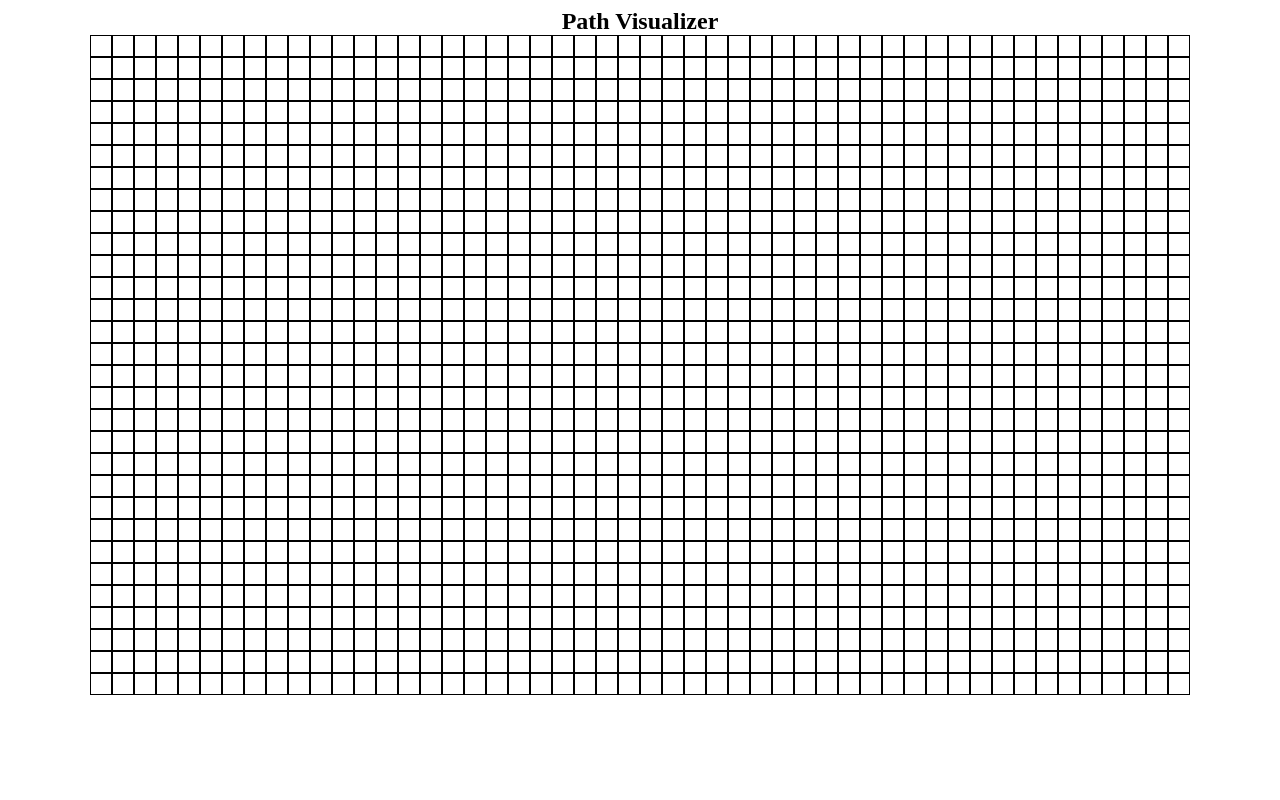
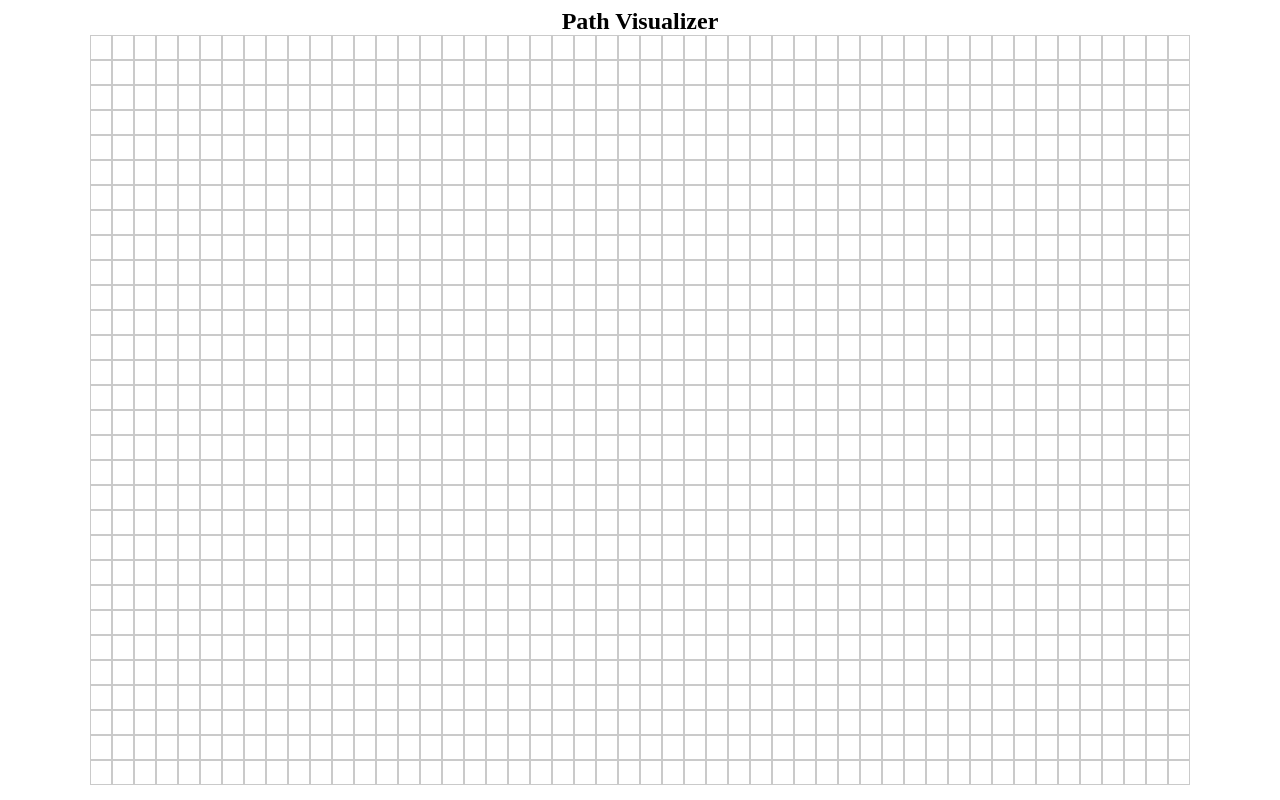
Before and after one commit to Blade365z/path-visualizer, a React (Create React App) app: page / in a window 1280 px wide. Built offline with nearby package versions, Linux system fonts and the light colour scheme.

Commit message:
grid logic updated

```diff
--- a/public/index.html
+++ b/public/index.html
@@ -15,6 +15,7 @@
       user's mobile device or desktop. See https://developers.google.com/web/fundamentals/web-app-manifest/
     -->
     <link rel="manifest" href="%PUBLIC_URL%/manifest.json" />
+    <link rel="stylesheet" href="https://cdnjs.cloudflare.com/ajax/libs/font-awesome/5.15.3/css/all.min.css" integrity="sha512-iBBXm8fW90+nuLcSKlbmrPcLa0OT92xO1BIsZ+ywDWZCvqsWgccV3gFoRBv0z+8dLJgyAHIhR35VZc2oM/gI1w==" crossorigin="anonymous" />
     <!--
       Notice the use of %PUBLIC_URL% in the tags above.
       It will be replaced with the URL of the `public` folder during the build.
--- a/src/components/App.css
+++ b/src/components/App.css
@@ -1,15 +1,33 @@
 .node {
+  text-align: center;
+  padding-top: 3px;
   height: 20px;
   width: 20px;
-  border: 1px solid;
+  border-width: 1px;
+  border-color: rgba(51, 51, 51, 0.26);
+  border-style: solid;
 }
 .grid-container {
   display: flex;
   justify-content: center;
 }
-
+.node:hover {
+  background-color: rgb(202, 201, 201);
+}
+.node-symbol {
+  text-align: center;
+  margin-top: 2px;
+}
 .grid {
   vertical-align: middle;
   display: grid;
   grid-template-columns: repeat(50, 1fr);
 }
+
+.destination-node {
+  color: rgb(241, 31, 31);
+}
+
+.obstacle-node {
+  background-color: rgb(51, 51, 51);
+}
--- a/src/components/App.js
+++ b/src/components/App.js
@@ -1,30 +1,16 @@
-import React, { useState } from 'react'
-import Node from './Node'
+import React, { useState, useCallback } from 'react'
+
+import Grid from './Grid';
 
 import './App.css';
 
 
 const App = () => {
-    const [InputMode, setInputMode] = useState('SOURCE');
-    //SOURCE, DESTINATION, OBSTACLES
-    const [GridData,setGridData] = useState({
-        source:null,
-        destination:null,
-        obstacles:{}
-    })
-    const generateGrid = () => {
-        const Grid = [];
-        for (let i = 0; i < 1500; i++)
-            Grid.push(<Node number={i} key={i} />);
-        return Grid;
-    }
     return (
         <div>
             <h2 style={{ textAlign: 'center', margin: '0px' }}>Path Visualizer</h2>
             <div className="grid-container">
-                <div className="grid">
-                    {generateGrid()}
-                </div>
+                <Grid />
             </div>
         </div>
     )
--- /dev/null
+++ b/src/components/Grid.js
@@ -0,0 +1,37 @@
+import React, { useState } from 'react'
+import Node from './Node'
+
+
+const initialzeObjectForGrid = (row, col) => {
+    let object = {};
+    let source = 629;
+    let destination = 655;
+    for (let i = 0; i < (row * col); i++) {
+        if (i === source)
+            object[i] = 'SOURCE';
+        else if (i === destination)
+            object[i] = 'DESTINATION'
+        else
+            object[i] = 'PATH'
+    }
+    return object;
+}
+const Grid = () => {
+    const [GridData, setGridData] = useState(
+        initialzeObjectForGrid(30, 50)
+    )
+
+
+    return (
+        <div className="grid">
+            {
+                Object.keys(GridData).map(node => {
+                    return <Node key={node} />
+                })
+            }
+        </div>
+    )
+}
+
+
+export default Grid;
--- a/src/components/Node.js
+++ b/src/components/Node.js
@@ -1,9 +1,20 @@
 import React from 'react'
 
 
-const Node = () => {
+const Node = ({ number, type, mouseHoldFlag, setObstacles }) => {
+    const handleObstacleCreate = (node) => {
+        if (mouseHoldFlag) {
+            setObstacles(node)
+        }
+    }
     return (
-        <div className="node">
+        <div className={type === 'SOURCE' ? 'node source-node' : type === 'DESTINATION' ? 'node destination-node' : type === 'OBSTACLE' ? 'node obstacle-node' : 'node path-node'} title={"Node: " + number} onMouseOver={() => handleObstacleCreate(number)} >
+            {
+                type === 'SOURCE' && <i className="fas fa-male" draggable></i>
+            }
+            {
+                type === 'DESTINATION' && <i className="fas fa-map-marker-alt "></i>
+            }
 
         </div>
     )
```
